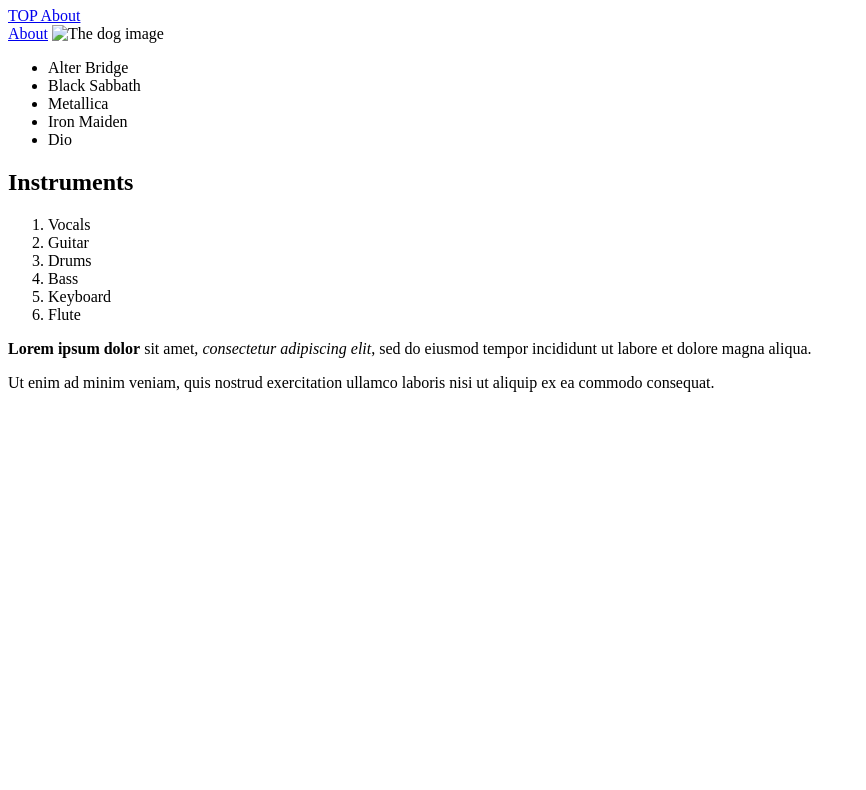
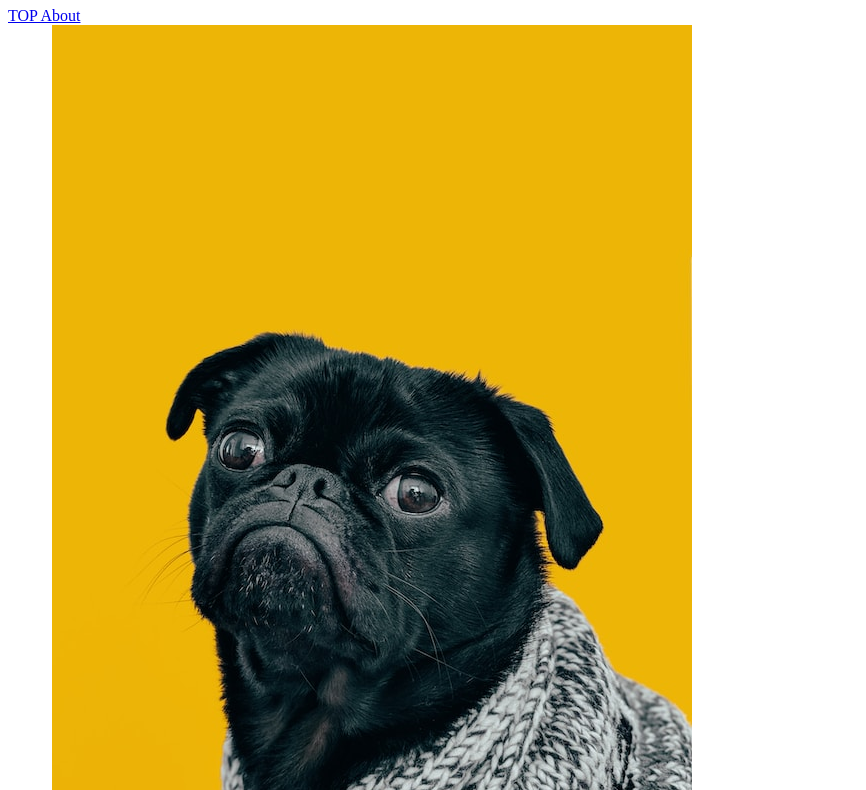
Before and after one commit to jeanluc-93/git_test, a plain HTML site: page index.html in a window 1280 px wide. Shown: the part 73-863 px from the top of the page, without its empty margins (0-866 px from the left). Before the commit the page ends 800 px from the top, so only its background shows below. Drawn offline with Linux system fonts and the light colour scheme.

Commit message:
Fixed picture link typo'

```diff
--- a/index.html
+++ b/index.html
@@ -14,7 +14,7 @@
 
         <a href="pages/about.html">About</a>
 
-        <img src="./images/theDogs.jpg" alt="The dog image">
+        <img src="./images/theDog.jpg" alt="The dog image">
 
         <ul>
             <li>Alter Bridge</li>
```
